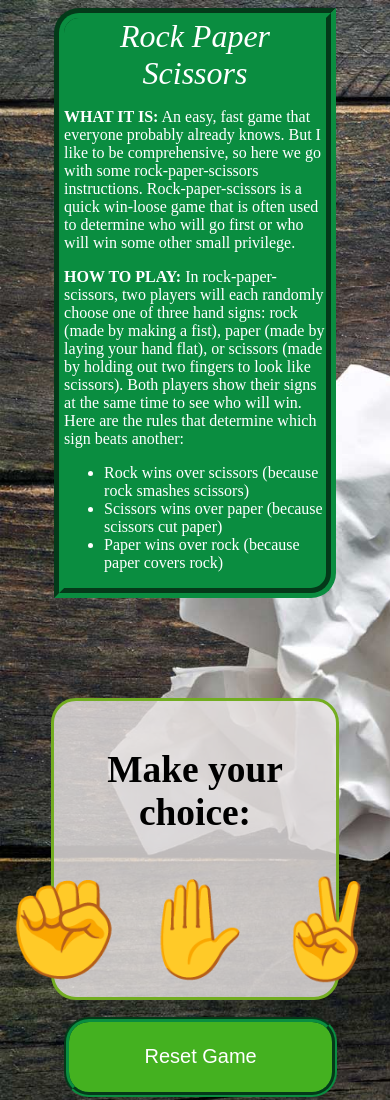
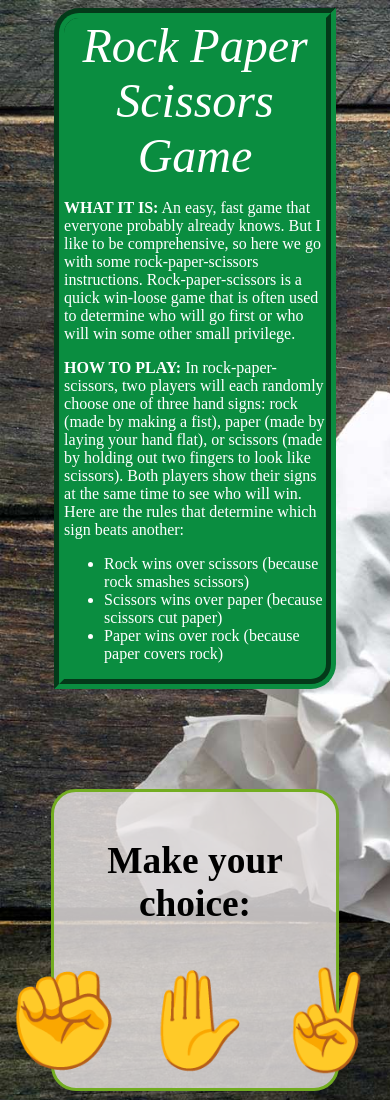
Before and after one commit to mikyrenato/2nd-Project, a plain HTML site: page index.html in a window 390 px wide. Shown: the top 1100 px of the page. Drawn offline with Linux system fonts and the light colour scheme.

```diff
--- a/assets/css/style.css
+++ b/assets/css/style.css
@@ -115,3 +115,7 @@
 h3 {
   text-align: center;
 }
+
+header {
+  font-size: 300%;
+}
--- a/index.html
+++ b/index.html
@@ -11,7 +11,7 @@
 
     <section id="par">
 
-    <header><em>Rock Paper Scissors</em></header>
+    <header><em>Rock Paper Scissors Game</em></header>
 
 
     <p><strong>WHAT IT IS:</strong> An easy, fast game that everyone probably already knows. But I like to be comprehensive, so here we go with some rock-paper-scissors instructions. Rock-paper-scissors is a quick win-loose game that is often used to determine who will go first or who will win some other small privilege.</p>
```
